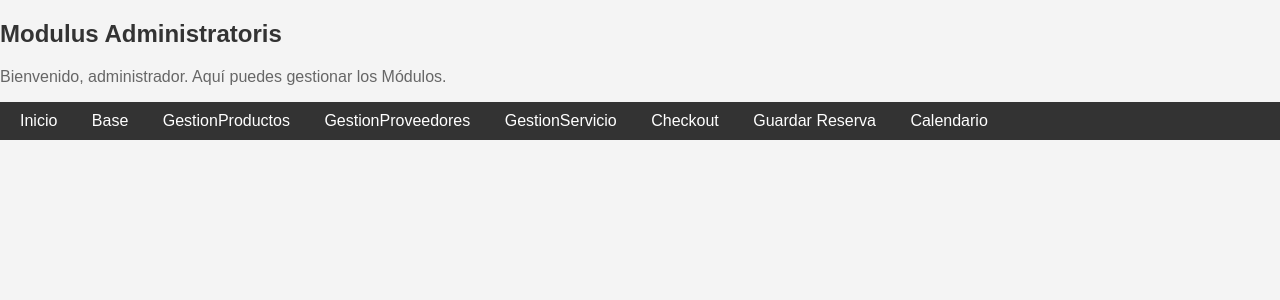
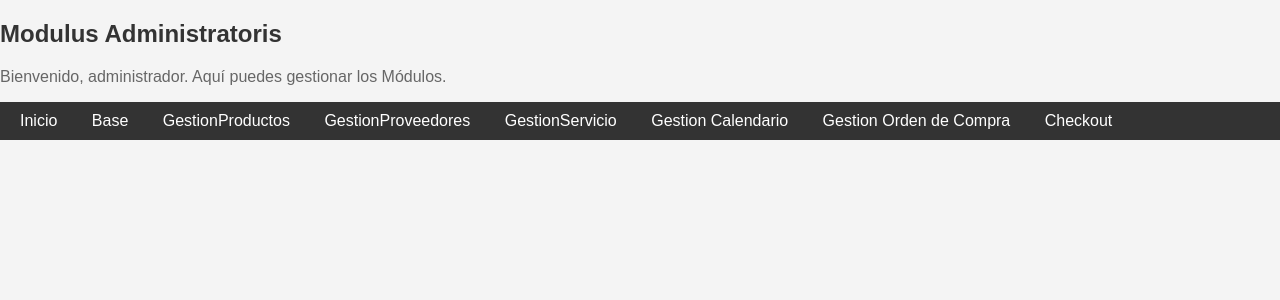
Before and after one commit to mlaborie/ProyectServiExpress, a Django app: page /IndexAdministratoris/ in a window 1280 px wide. Shown: the top 300 px of the page. Run offline with Django 4.2, Linux system fonts and the light colour scheme.

Commit message:
Fix Calendar- Postada Matenme

```diff
--- a/ServiExpress/templates/ModulusAdministratoris/IndexAdministratoris.html
+++ b/ServiExpress/templates/ModulusAdministratoris/IndexAdministratoris.html
@@ -125,10 +125,31 @@
                 </div>
             </li>
 
+             <!-- Desplegable para Gestion Calendario -->
+             <li class="dropdown">
+                <a href="#" class="dropbtn">Gestion Calendario</a>
+                <div class="dropdown-content">
+                    <a href="{% url 'guardar_reserva' %}">Crear Reserva</a>
+                    <a href="{% url 'calendar' %}">Calendario</a>
+                </div>
+            </li>
+
+             <!-- Desplegable para Gestion Orden de Compra -->
+             <li class="dropdown">
+                <a href="#" class="dropbtn">Gestion Orden de Compra</a>
+                <div class="dropdown-content">
+                    <a href="{% url 'crear_servicio' %}">Crear Orden de Compra</a>
+                    <a href="{% url 'lista_ordenes_de_compra' %}">Lista Orden de Compra</a>
+                </div>
+            </li>
+
+
+
+
+
+
 
         <li><a href="{% url 'checkout' %}">Checkout</a></li>
-        <li><a href="{% url 'guardar_reserva' %}">Guardar Reserva</a></li>
-        <li><a href="{% url 'calendar' %}">Calendario</a></li>
 
 
     </ul>
--- a/ServiExpress/views.py
+++ b/ServiExpress/views.py
@@ -65,6 +65,7 @@ def editar_proveedor(request, proveedor_id):
     return render(request, 'ModulusAdministratoris/ModuloGestionProveedores/editar_proveedor.html', {'form': form, 'proveedor': proveedor})
 
 #Reserva
+
 
 class CalendarView(TemplateView):
     template_name = 'ModuloReserva/calendar.html'
@@ -251,7 +252,7 @@ def calcular_precio_total(productos_agregados):
         total += subtotal
     return total
 
-from datetime import datetime
+
 
 def generar_orden_compra(request):
     productos = Producto.objects.all()
@@ -289,7 +290,7 @@ def generar_orden_compra(request):
 
     precio_total = calcular_precio_total(productos_agregados)
 
-    return render(request, "generar_orden_compra.html", {
+    return render(request, "ModuloGestionOC/generar_orden_compra.html", {
         "productos": productos,
         "productos_agregados": productos_agregados,
         "precio_total": precio_total
@@ -297,7 +298,7 @@ def generar_orden_compra(request):
 
 def lista_ordenes_de_compra(request):
     ordenes_de_compra = OrdenDeCompra.objects.all()
-    return render(request, 'lista_ordenes_de_compra.html', {'ordenes_de_compra': ordenes_de_compra})
+    return render(request, 'ModuloGestionOC/lista_ordenes_de_compra.html', {'ordenes_de_compra': ordenes_de_compra})
 
 from django.shortcuts import render, get_object_or_404
 from django.http import HttpResponse
```
Also changed, not shown: ServiExpress/templates/ModuloGestionOC/generar_orden_compra.html (renamed from ServiExpress/templates/generar_orden_compra.html), ServiExpress/templates/ModuloGestionOC/lista_ordenes_de_compra.html (renamed from ServiExpress/templates/lista_ordenes_de_compra.html).
